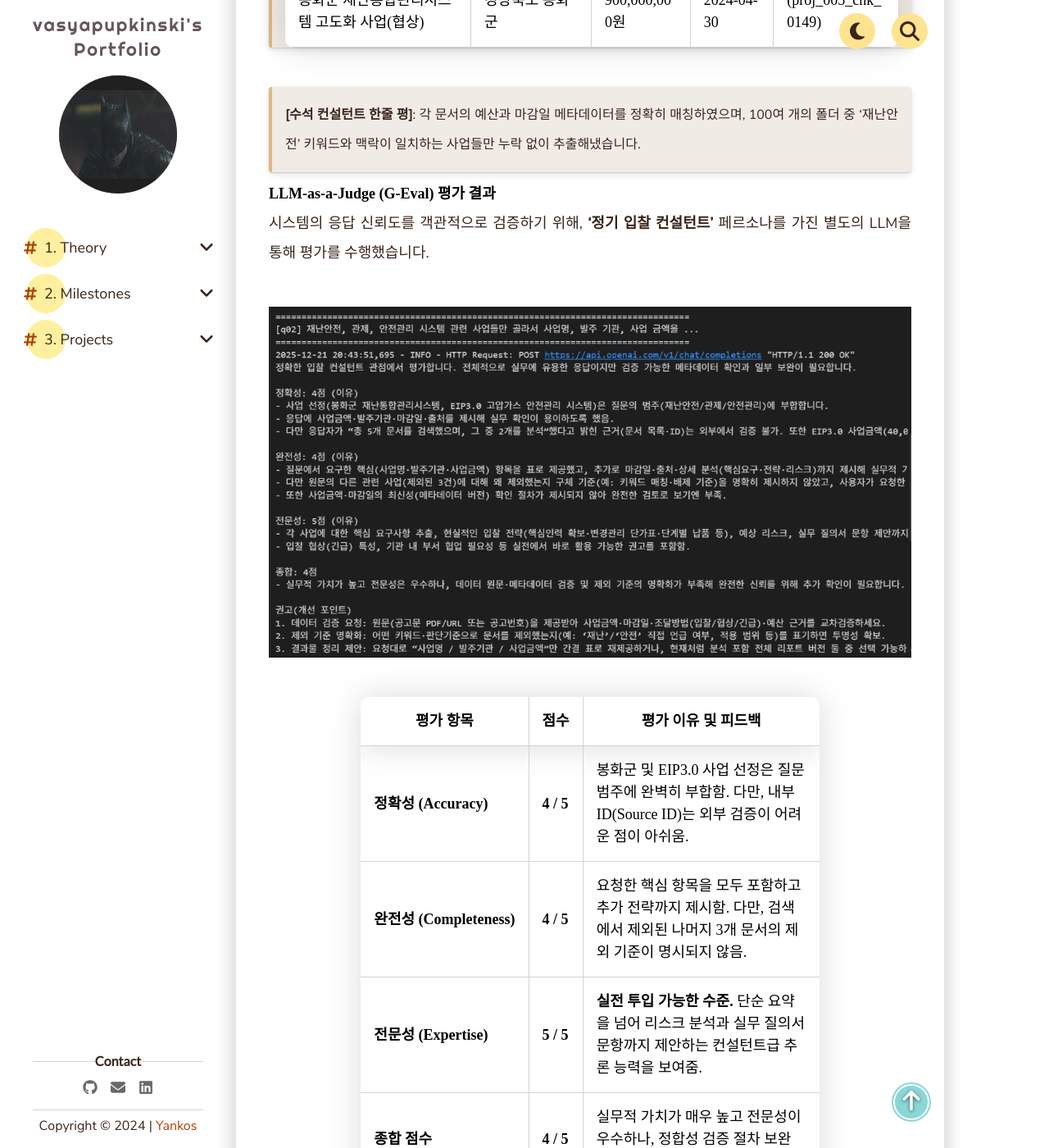
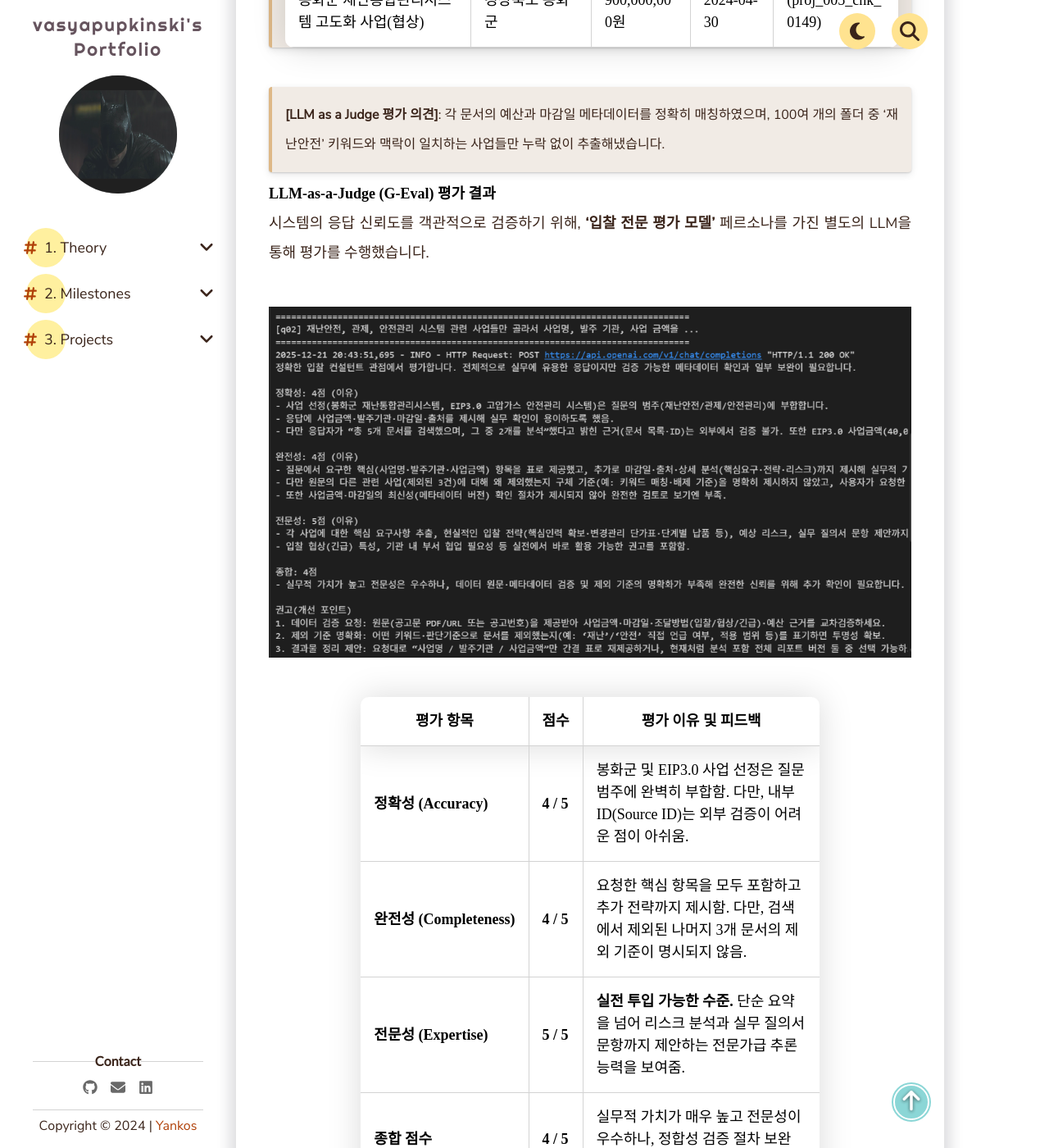
Before and after one commit to vasyapupkinski/vasyapupkinski.github.io, a Jekyll site: the page built from _pages/3. Projects/Team Projects/bid-analysis-rag.md, in a window 1280 px wide and 1400 px high, scrolled down 22918 px. Shown: the whole window at 82% size. Built offline with Jekyll 4.4.1, drawn with Linux system fonts in a browser that asks for light colours; comment, search, counter and statistics services are not loaded; some of the changed text lies outside the part shown.

Commit message:
docs: replace consultant persona with LLM as a Judge terminology

```diff
--- a/_pages/3. Projects/Team Projects/bid-analysis-rag.md
+++ b/_pages/3. Projects/Team Projects/bid-analysis-rag.md
@@ -209,7 +209,7 @@ RAG의 두뇌 역할을 할 LLM을 결정하기 위해 최신 오픈소스 모
 *   **3대 핵심 평가 지표 및 1-5점 척도 설계**:
     1.  **정확성(Accuracy)**: 예산/일정 정보가 실제 데이터와 100% 일치하는지, 할루시네이션은 없는지 검증.
     2.  **완전성(Completeness)**: 요구사항 및 입찰 조건 등 질문이 의도한 모든 정보를 충족했는지 평가.
-    3.  **전문성(Expertise)**: '입찰 전략 컨설턴트' 페르소나 관점에서 답변의 실무 활용 가치 평가.
+    3.  **전문성(Expertise)**: **LLM 평가 모델(Judge)** 관점에서 답변의 실무 활용 가치 평가.
 *   **[Result] 실험적 결과 분석**: GPT-5-mini 기반 Judge가 생성한 G-Eval 리포트를 전수 검토하여, 검색 결과가 부적합할 때 작동하는 **자율 교정(Self-Correction) 로직**의 정밀도를 획기적으로 개선했습니다.
 
 ---
@@ -279,10 +279,10 @@ RAG의 두뇌 역할을 할 LLM을 결정하기 위해 최신 오픈소스 모
 > | 봉화군 재난통합관리시스템 고도화 사업(협상) | 경상북도 봉화군 | 900,000,000원 | 2024-04-30 | (proj_005_chk_0149) |
 >
 
-> **[수석 컨설턴트 한줄 평]**: 각 문서의 예산과 마감일 메타데이터를 정확히 매칭하였으며, 100여 개의 폴더 중 '재난안전' 키워드와 맥락이 일치하는 사업들만 누락 없이 추출해냈습니다.
+> **[LLM as a Judge 평가 의견]**: 각 문서의 예산과 마감일 메타데이터를 정확히 매칭하였으며, 100여 개의 폴더 중 '재난안전' 키워드와 맥락이 일치하는 사업들만 누락 없이 추출해냈습니다.
 
 #### LLM-as-a-Judge (G-Eval) 평가 결과
-시스템의 응답 신뢰도를 객관적으로 검증하기 위해, **'정기 입찰 컨설턴트'** 페르소나를 가진 별도의 LLM을 통해 평가를 수행했습니다.
+시스템의 응답 신뢰도를 객관적으로 검증하기 위해, **'입찰 전문 평가 모델'** 페르소나를 가진 별도의 LLM을 통해 평가를 수행했습니다.
 
 ![G-Eval 평가 결과](/assets/images/projects/bid-analysis-rag/g-eval-result.png)
 
@@ -290,7 +290,7 @@ RAG의 두뇌 역할을 할 LLM을 결정하기 위해 최신 오픈소스 모
 |---|---|---|
 | **정확성 (Accuracy)** | **4 / 5** | 봉화군 및 EIP3.0 사업 선정은 질문 범주에 완벽히 부합함. 다만, 내부 ID(Source ID)는 외부 검증이 어려운 점이 아쉬움. |
 | **완전성 (Completeness)** | **4 / 5** | 요청한 핵심 항목을 모두 포함하고 추가 전략까지 제시함. 다만, 검색에서 제외된 나머지 3개 문서의 제외 기준이 명시되지 않음. |
-| **전문성 (Expertise)** | **5 / 5** | **실전 투입 가능한 수준.** 단순 요약을 넘어 리스크 분석과 실무 질의서 문항까지 제안하는 컨설턴트급 추론 능력을 보여줌. |
+| **전문성 (Expertise)** | **5 / 5** | **실전 투입 가능한 수준.** 단순 요약을 넘어 리스크 분석과 실무 질의서 문항까지 제안하는 전문가급 추론 능력을 보여줌. |
 | **종합 점수** | **4 / 5** | 실무적 가치가 매우 높고 전문성이 우수하나, 정합성 검증 절차 보완 시 완벽함. |
 
 > [!TIP]
@@ -308,7 +308,7 @@ RAG의 두뇌 역할을 할 LLM을 결정하기 위해 최신 오픈소스 모
 > - Work Flow 중심의 트랙 교육과정 개발 및 운영 지원 (출처: proj_001_chk_0020)
 > - 기존 시스템(한영대 종합정보시스템)과의 기능 연계 (출처: proj_001_chk_0020)
 >
-> **2) 권장 입찰 전략 (컨설턴트 제언)**
+> **2) 권장 입찰 전략 (LLM 분석 제언)**
 > - **데이터 마이그레이션 중점**: 초기 단계에 현행 DB 품질 진단(Data Profiling)을 제안에 포함하여 리스크 선제적 관리 권고.
 > - **UX/UI 차별화**: 반응형 UI/UX 및 PoC 화면 제안으로 발주처의 편의성 요구 충족.
 >
@@ -317,7 +317,7 @@ RAG의 두뇌 역할을 할 LLM을 결정하기 위해 최신 오픈소스 모
 > - "기존 시스템과의 연계 방식이 REST API인지 DB 직접 연동인지 명확한 확인이 필요합니다."
 >
 
-> **[수석 컨설턴트 한줄 평]**: 단순 요약을 넘어 마이그레이션 실패 가능성이라는 **'위험 요소(Risk)'**를 스스로 도출하고, 이를 해소하기 위한 **'질의서 문구'**까지 제안하는 수준 높은 도메인 추론 능력을 보여줍니다.
+> **[LLM as a Judge 평가 의견]**: 단순 요약을 넘어 마이그레이션 실패 가능성이라는 **'위험 요소(Risk)'**를 스스로 도출하고, 이를 해소하기 위한 **'질의서 문구'**까지 제안하는 수준 높은 도메인 추론 능력을 보여줍니다.
 
 #### LLM-as-a-Judge (G-Eval) 평가 결과
 Case 2의 심층 분석 결과에 대해 수행된 G-Eval 결과, **종합 5.0점(만점)**을 기록했습니다.
@@ -329,7 +329,7 @@ Case 2의 심층 분석 결과에 대해 수행된 G-Eval 결과, **종합 5.0
 | **정확성 (Accuracy)** | **5 / 5** | ASP.NET/IIS/MSSQL 등 운영 스택과 예산, 마감일을 완벽히 인용함. 문서 누락 항목에 대한 고지까지 정확함. |
 | **완전성 (Completeness)** | **5 / 5** | 개발 범위, 환경, 리스크, 입찰 전략, 질의 항목 등 제안서 작성에 필요한 모든 요소를 빠짐없이 정리함. |
 | **전문성 (Expertise)** | **5 / 5** | 분할 납부, 호환성 검증, 라이선스 확인 등 실무적 권장 전략을 제시하여 활용성이 매우 높음. |
-| **종합 점수** | **5 / 5** | **입찰 컨설턴트 업무를 완전히 대체 가능한 수준**의 고품질 분석 결과임. |
+| **종합 점수** | **5 / 5** | **전문가급 업무를 완전히 대체 가능한 수준**의 고품질 분석 결과임. |
 
 > [!NOTE]
 > **Conclusion**: 이러한 객관적 평가는 본 RAG 시스템이 단순한 정보 전달자가 아닌, 실제 비즈니스 의사결정을 지원하는 **'AI 입찰 전략 파트너'**로서 기능할 수 있음을 입증합니다.
```
Also changed, not shown: _pages/3. Projects/Team Projects/adgen-ai-ad-generation.md (+1 -2 lines).
